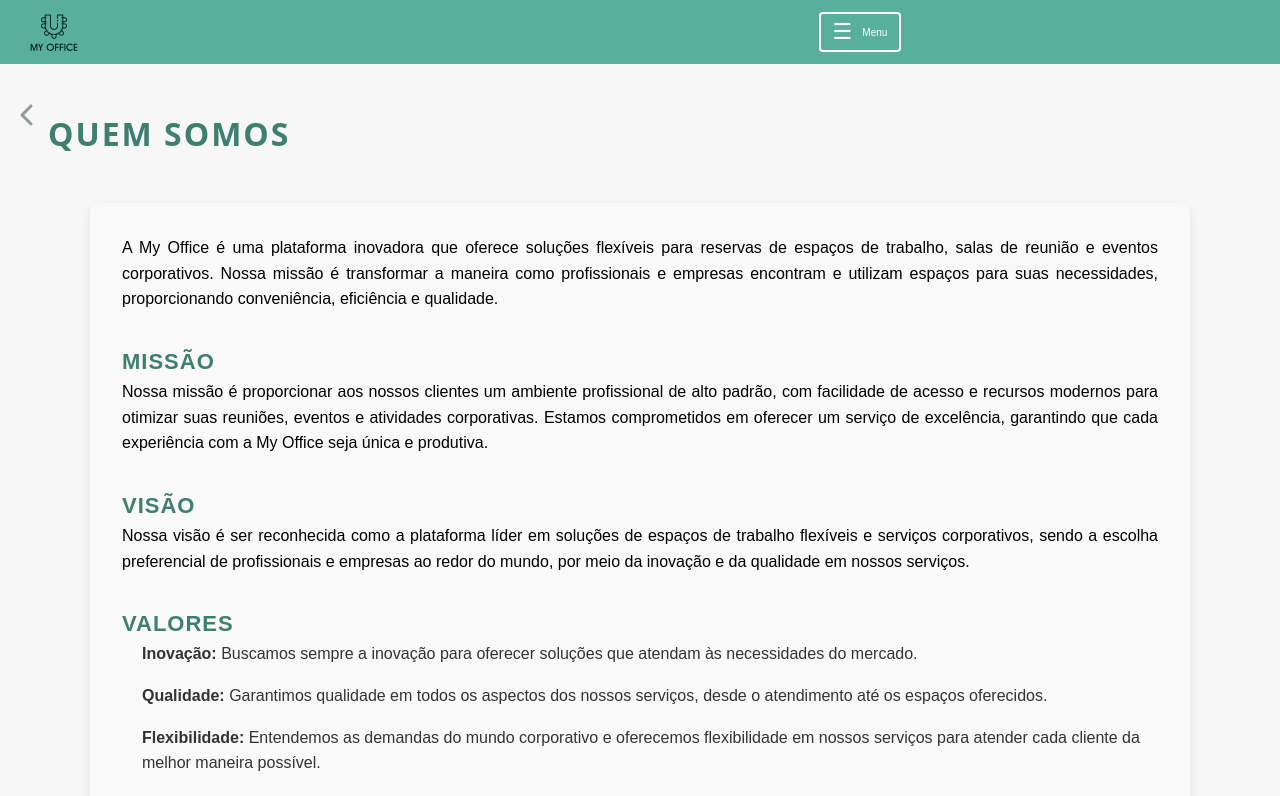
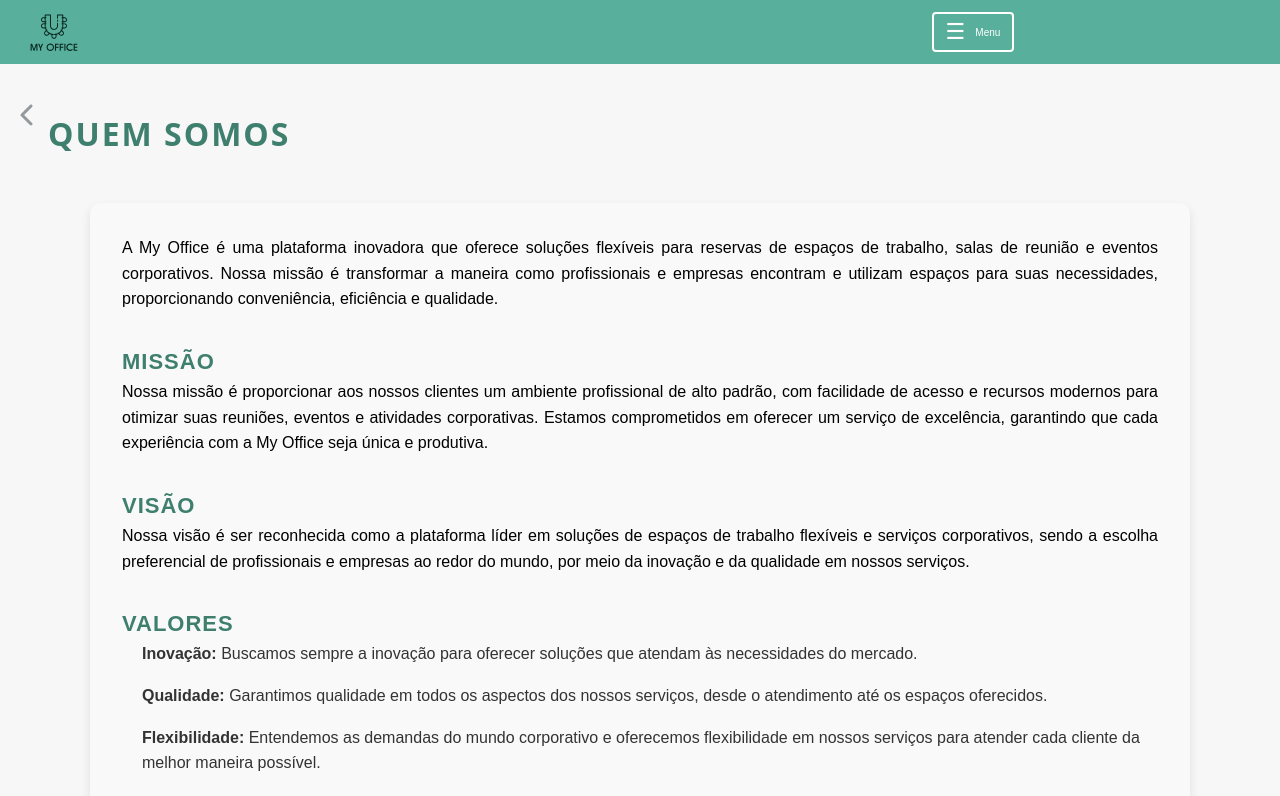
Before and after one commit to my-office-sa/my-office-sa-frontend, a React (Vite) app: page /about in a window 1280 px wide. Shown: the top 796 px of the page. Built offline with nearby package versions, Linux system fonts and the light colour scheme.

Commit message:
teste avatar

```diff
--- a/src/comum/componentes/Menu/Menu.css
+++ b/src/comum/componentes/Menu/Menu.css
@@ -6,8 +6,8 @@
 
   .menu-container {
     position: absolute;
-    left: 62%;
-    padding: 5px 25px;
+    left: 72%;
+    padding: 10px 10px;
     font-family: 'Segoe UI', Tahoma, Geneva, Verdana, sans-serif;
   }
 
```
